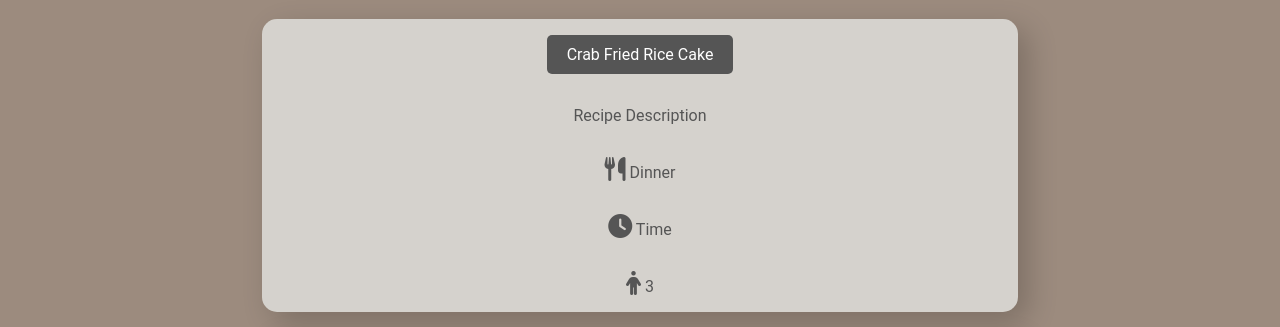
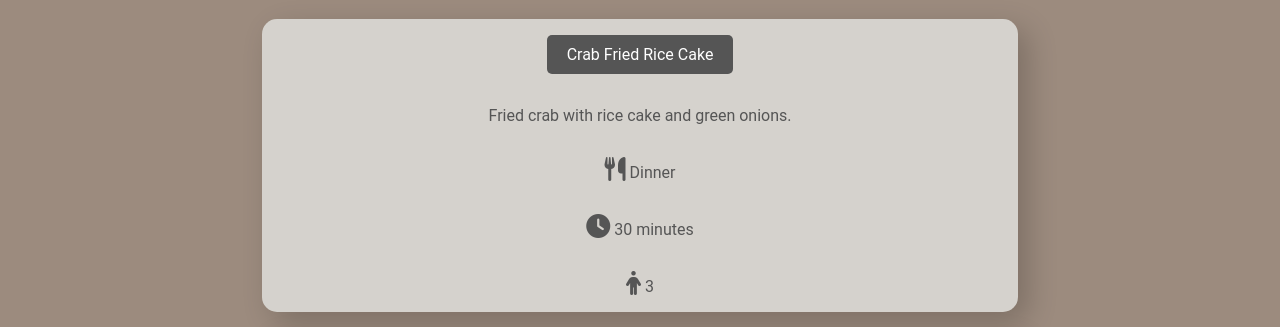
Before and after one commit to Francis-McKee/hong-kong-supermarket, a Jekyll site: the page built from recipes.html, in a window 1280 px wide. Shown: the part 140-467 px from the top of the page. Built offline with Jekyll 4.4.1, drawn with Linux system fonts in a browser that asks for light colours; nearby versions of some CDN libraries.

Commit message:
fixed contact form placeholder text, edited recipe

```diff
--- a/about.html
+++ b/about.html
@@ -117,6 +117,7 @@ layout: default
 
     .contact textarea {
         height: 120px;
+        font-family: inherit;
     }
 
     .contact button[type="submit"] {
--- a/recipes.html
+++ b/recipes.html
@@ -7,9 +7,9 @@ layout: default
     <h2> Recipes </h2>
     <div class="hidden">
         <p> <a href="https://www.tiktok.com/@hong.kong.superma/video/7352892446054894890" target="_blank"> Crab Fried Rice Cake </a> </p>
-        <p> Recipe Description </p>
+        <p> Fried crab with rice cake and green onions. </p>
         <p> <i class="fa-solid fa-utensils"></i> Dinner </p>
-        <p> <i class="fa-solid fa-clock"></i> Time </p>
+        <p> <i class="fa-solid fa-clock"></i> 30 minutes </p>
         <p> <i class="fa-solid fa-person"></i> 3 </p>
     </div>
     <div class="hidden">
```
Also changed, not shown: 4 other files.
